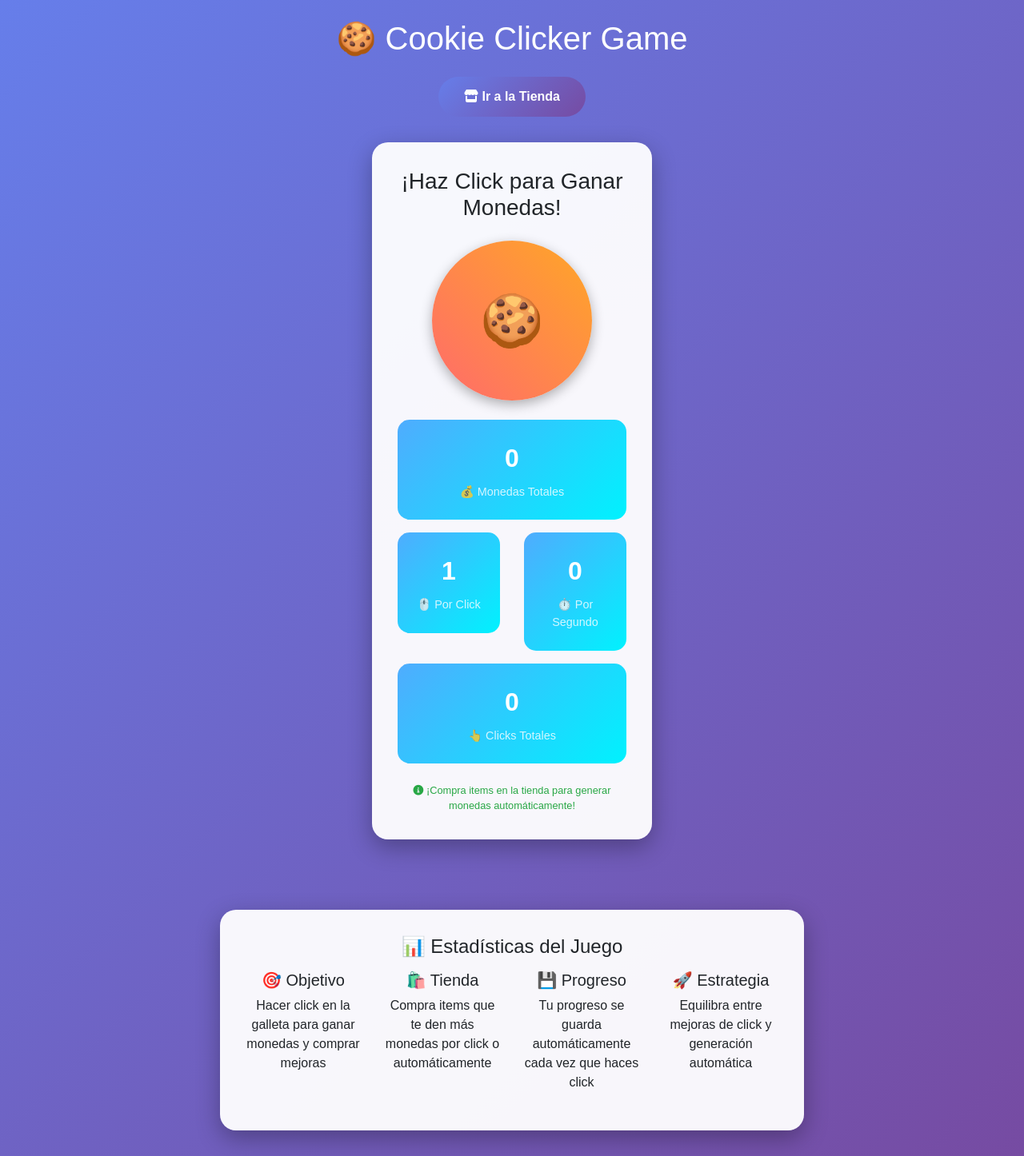
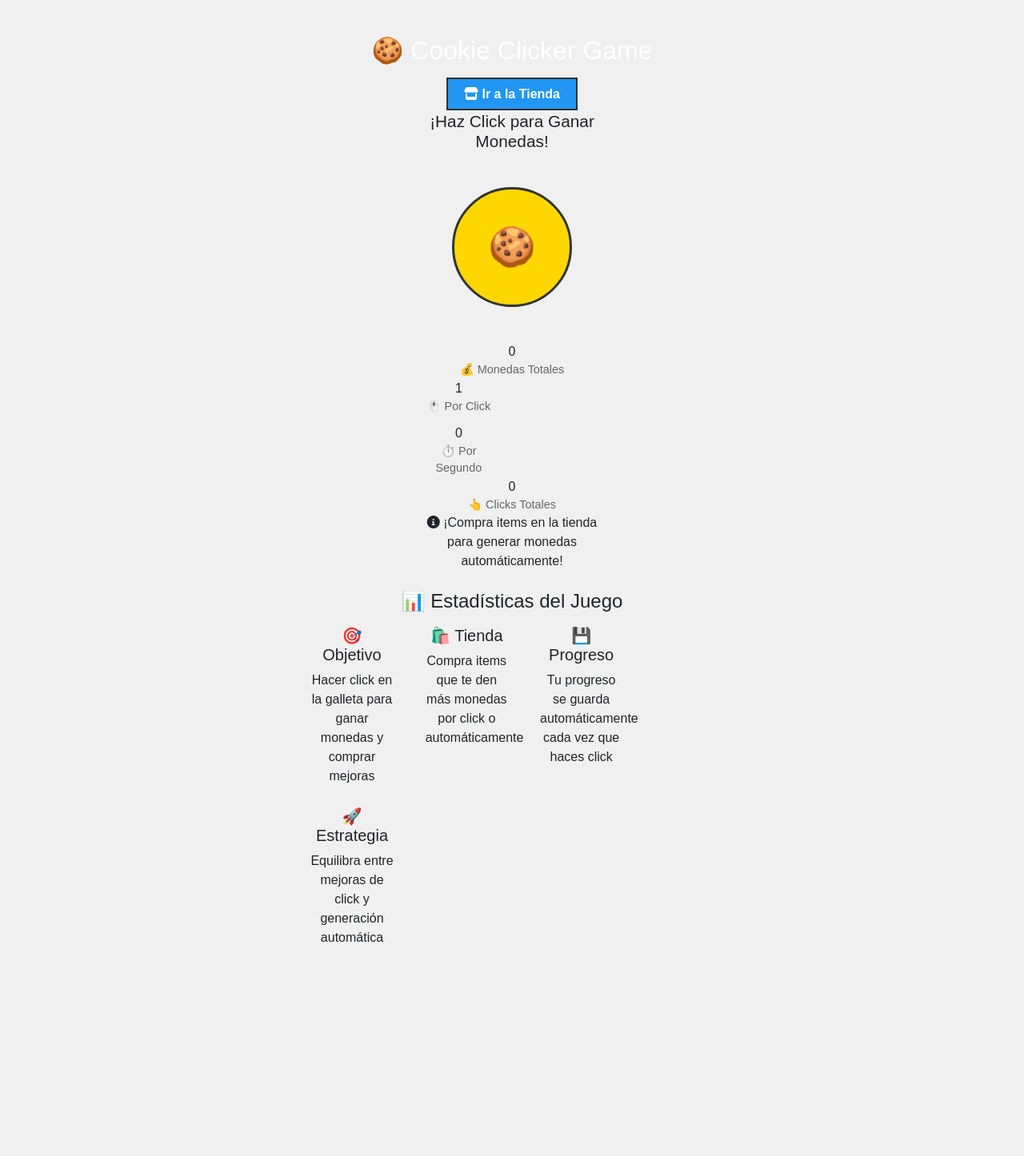
Before and after one commit to moisesNGG/crud, a PHP site: page / in a window 1280 px wide. Shown: the whole page at 80% size. After the commit the page ends 1178 px from the top, so only its background shows below. Run offline with PHP 8.4, Linux system fonts and the light colour scheme; data comes from the database, SQL or seed files in the repository.

Commit message:
auto-commit for f488dd76-3a53-46aa-8889-54713bbd4e23

```diff
--- a/index.php
+++ b/index.php
@@ -20,84 +20,87 @@
     <link href="https://cdnjs.cloudflare.com/ajax/libs/font-awesome/6.0.0/css/all.min.css" rel="stylesheet">
     <style>
         body {
-            background: linear-gradient(135deg, #667eea 0%, #764ba2 100%);
-            min-height: 100vh;
-            font-family: 'Arial', sans-serif;
+            background-color: #f0f0f0;
+            font-family: Arial, sans-serif;
+            margin: 0;
+            padding: 20px;
         }
 
-        .game-container {
-            background: rgba(255, 255, 255, 0.95);
-            border-radius: 20px;
-            padding: 2rem;
-            box-shadow: 0 10px 30px rgba(0,0,0,0.3);
-            margin: 2rem 0;
+        .container {
+            max-width: 800px;
+            margin: 0 auto;
+        }
+
+        .header {
+            background-color: #4CAF50;
+            color: white;
+            padding: 20px;
+            text-align: center;
+            border: 2px solid #333;
+            margin-bottom: 20px;
+        }
+
+        .game-box {
+            background-color: white;
+            border: 3px solid #333;
+            padding: 20px;
+            margin-bottom: 20px;
+            text-align: center;
         }
 
         .click-button {
-            width: 200px;
-            height: 200px;
+            width: 150px;
+            height: 150px;
             border-radius: 50%;
-            border: none;
-            font-size: 4rem;
-            background: linear-gradient(45deg, #ff6b6b, #ffa726);
-            color: white;
+            border: 3px solid #333;
+            font-size: 3rem;
+            background-color: #FFD700;
             cursor: pointer;
-            transition: all 0.3s ease;
-            box-shadow: 0 5px 15px rgba(0,0,0,0.3);
+            margin: 20px auto;
         }
 
         .click-button:hover {
-            transform: scale(1.1);
-            box-shadow: 0 8px 25px rgba(0,0,0,0.4);
+            background-color: #FFA500;
         }
 
-        .click-button:active {
-            transform: scale(0.95);
-        }
-
-        .stats-card {
-            background: linear-gradient(135deg, #4facfe 0%, #00f2fe 100%);
-            color: white;
-            border-radius: 15px;
-            padding: 1.5rem;
-            margin-bottom: 1rem;
+        .stats-box {
+            background-color: #E3F2FD;
+            border: 2px solid #333;
+            padding: 15px;
+            margin: 10px 0;
             text-align: center;
         }
 
-        .stats-value {
-            font-size: 2rem;
+        .stats-number {
+            font-size: 1.5rem;
             font-weight: bold;
-            margin-bottom: 0.5rem;
+            color: #333;
         }
 
         .stats-label {
             font-size: 0.9rem;
-            opacity: 0.8;
+            color: #666;
         }
 
         .nav-button {
-            background: linear-gradient(135deg, #667eea 0%, #764ba2 100%);
-            border: none;
+            background-color: #2196F3;
             color: white;
-            padding: 0.8rem 2rem;
-            border-radius: 25px;
+            padding: 10px 20px;
+            border: 2px solid #333;
+            text-decoration: none;
             font-weight: bold;
-            transition: all 0.3s ease;
-            text-decoration: none;
-            display: inline-block;
         }
 
         .nav-button:hover {
-            transform: translateY(-2px);
-            box-shadow: 0 5px 15px rgba(0,0,0,0.3);
+            background-color: #1976D2;
             color: white;
             text-decoration: none;
         }
 
         .floating-coin {
             position: absolute;
-            font-size: 1.5rem;
-            color: #ffd700;
+            font-size: 1.2rem;
+            color: #FFD700;
             font-weight: bold;
             pointer-events: none;
             animation: floatUp 1s ease-out forwards;
@@ -110,20 +113,38 @@
             }
             100% {
                 opacity: 0;
-                transform: translateY(-50px);
+                transform: translateY(-30px);
             }
         }
 
-        .progress-bar {
-            background: linear-gradient(90deg, #ff6b6b, #ffa726);
-            height: 8px;
-            border-radius: 4px;
+        .info-box {
+            background-color: #FFF3E0;
+            border: 2px solid #333;
+            padding: 15px;
+            margin: 10px 0;
+            font-size: 0.9rem;
+            color: #333;
         }
 
-        .auto-clicker {
-            font-size: 0.8rem;
-            color: #28a745;
-            margin-top: 0.5rem;
+        .row {
+            display: flex;
+            flex-wrap: wrap;
+            gap: 10px;
+        }
+
+        .col {
+            flex: 1;
+            min-width: 200px;
+        }
+
+        h1 {
+            margin: 0;
+            font-size: 2rem;
+        }
+
+        h3 {
+            margin: 10px 0;
+            font-size: 1.3rem;
         }
     </style>
 </head>
```
